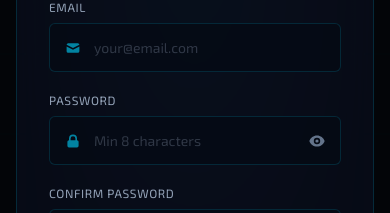
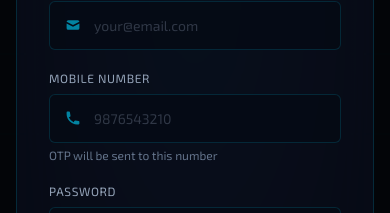
Before and after one commit to devadigasampath238-hue/creavixworld, a React (Vite) app in the folder frontend/: page /signup in a window 390 px wide. Shown: the part 364-577 px from the top of the page. Built offline with nearby package versions, Linux system fonts and the light colour scheme; no server answers.

Commit message:
Add phone number field to signup for SMS OTP

```diff
--- a/frontend/src/pages/Signup.jsx
+++ b/frontend/src/pages/Signup.jsx
@@ -3,7 +3,7 @@ import { Link, useNavigate } from 'react-router-dom'
 import { useForm } from 'react-hook-form'
 import { motion } from 'framer-motion'
 import toast from 'react-hot-toast'
-import { HiEye, HiEyeOff, HiLockClosed, HiMail, HiUser } from 'react-icons/hi'
+import { HiEye, HiEyeOff, HiLockClosed, HiMail, HiUser, HiPhone } from 'react-icons/hi'
 import AuthLayout from '../components/auth/AuthLayout'
 import { useAuth } from '../context/AuthContext'
 
@@ -17,8 +17,10 @@ export default function Signup() {
   const onSubmit = async (data) => {
     setLoading(true)
     try {
-      await signup({ name: data.name, email: data.email, password: data.password })
-      toast.success('OTP sent to your email!')
+      // Format phone with +91 if not already included
+      const phone = data.phone.startsWith('+') ? data.phone : `+91${data.phone}`
+      await signup({ name: data.name, email: data.email, password: data.password, phone })
+      toast.success('OTP sent to your mobile number!')
       navigate('/verify-otp', { state: { email: data.email } })
     } catch (err) {
       toast.error(err.response?.data?.message || 'Signup failed')
@@ -30,6 +32,8 @@ export default function Signup() {
   return (
     <AuthLayout title="Create Account" subtitle="Join CREAVIX WORLD — Start building your future">
       <form onSubmit={handleSubmit(onSubmit)} className="space-y-5">
+
+        {/* Full Name */}
         <div>
           <label className="font-body text-xs text-slate-400 tracking-wider uppercase block mb-2">Full Name</label>
           <div className="relative">
@@ -44,6 +48,7 @@ export default function Signup() {
           {errors.name && <p className="text-neon-pink text-xs mt-1">{errors.name.message}</p>}
         </div>
 
+        {/* Email */}
         <div>
           <label className="font-body text-xs text-slate-400 tracking-wider uppercase block mb-2">Email</label>
           <div className="relative">
@@ -58,6 +63,29 @@ export default function Signup() {
           {errors.email && <p className="text-neon-pink text-xs mt-1">{errors.email.message}</p>}
         </div>
 
+        {/* Phone Number */}
+        <div>
+          <label className="font-body text-xs text-slate-400 tracking-wider uppercase block mb-2">Mobile Number</label>
+          <div className="relative">
+            <HiPhone className="absolute left-4 top-1/2 -translate-y-1/2 text-neon-blue/60 z-10 pointer-events-none" size={16} />
+            <input
+              {...register('phone', {
+                required: 'Phone number required',
+                pattern: {
+                  value: /^[+]?[0-9]{10,13}$/,
+                  message: 'Enter valid phone number'
+                }
+              })}
+              type="tel"
+              placeholder="9876543210"
+              className="cyber-input pl-11"
+            />
+          </div>
+          {errors.phone && <p className="text-neon-pink text-xs mt-1">{errors.phone.message}</p>}
+          <p className="text-slate-500 text-xs mt-1">OTP will be sent to this number</p>
+        </div>
+
+        {/* Password */}
         <div>
           <label className="font-body text-xs text-slate-400 tracking-wider uppercase block mb-2">Password</label>
           <div className="relative">
@@ -75,6 +103,7 @@ export default function Signup() {
           {errors.password && <p className="text-neon-pink text-xs mt-1">{errors.password.message}</p>}
         </div>
 
+        {/* Confirm Password */}
         <div>
           <label className="font-body text-xs text-slate-400 tracking-wider uppercase block mb-2">Confirm Password</label>
           <div className="relative">
```
